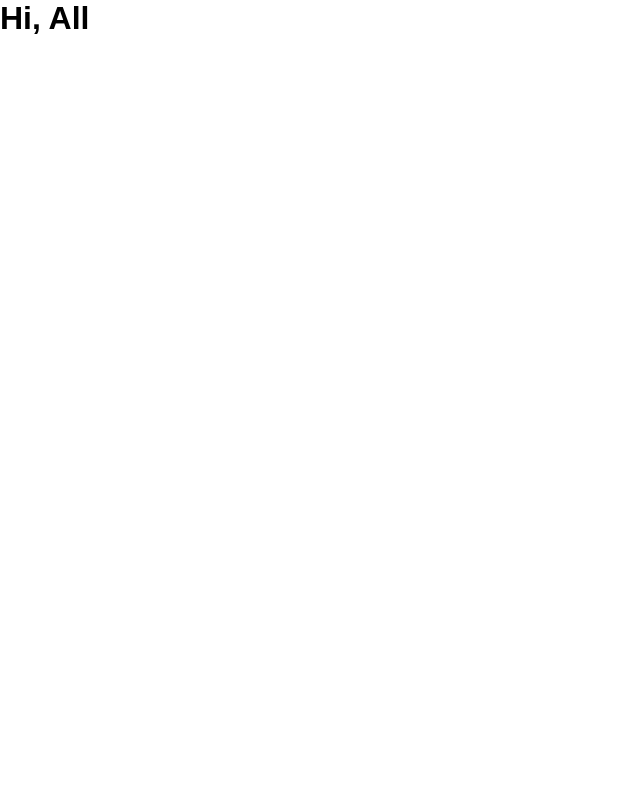
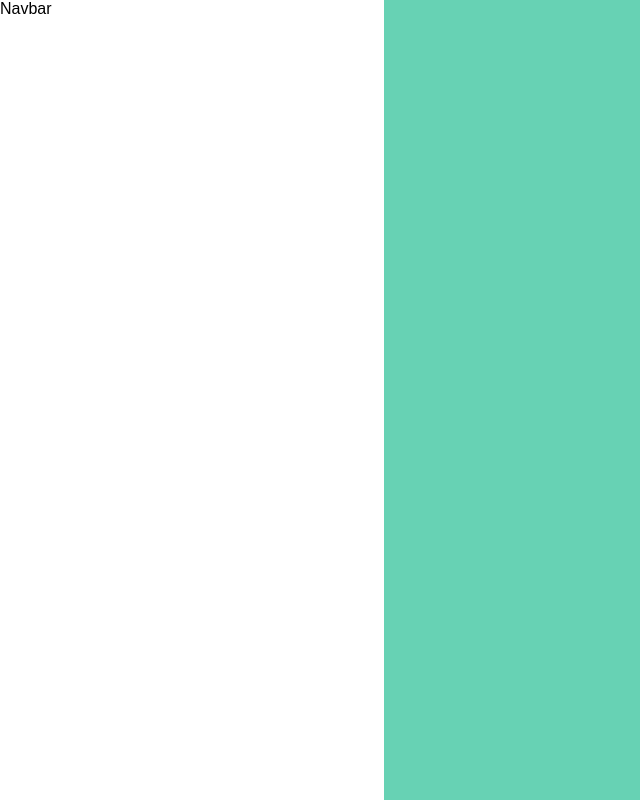
Before and after one commit to sidhant6393/Portfolio, a React (Create React App) app: page / in a window 1280 px wide. Shown: the whole page, without its empty margins (0-640 px from the left). Built offline with nearby package versions, Linux system fonts and the light colour scheme; a web font is replaced by a local one.

Commit message:
created sectionOne and navbar components only

```diff
--- a/src/App.js
+++ b/src/App.js
@@ -3,6 +3,8 @@ import Lottie from "react-lottie";
 import animationData from "./utils/preloader-animation-data.json";
 import { ThemeProvider } from "styled-components";
 import { lightTheme, darkTheme } from "./styles/theme";
+
+import { SectionOne } from "./components/SectionOne"; // temp
 
 const lottieOption = {
     loop: false,
@@ -15,7 +17,7 @@ const lottieOption = {
 
 function App() {
     const [loding, setLoding] = useState(true);
-    const [theme, setTheme] = useState(darkTheme);
+    const [theme, setTheme] = useState(lightTheme);
 
     useEffect(() => {
         setTimeout(() => {
@@ -38,7 +40,7 @@ function App() {
                     <Lottie options={lottieOption} height={300} width={300} />
                 </div>
             ) : (
-                <h1> Hi, All</h1>
+                <SectionOne />
             )}
         </ThemeProvider>
     );
--- /dev/null
+++ b/src/components/Navbar.js
@@ -0,0 +1,9 @@
+import React from "react";
+
+export const Navbar = () => {
+    return (
+        <div>
+            <p>Navbar</p>
+        </div>
+    );
+};
--- /dev/null
+++ b/src/components/SectionOne.js
@@ -0,0 +1,26 @@
+import styled from "styled-components";
+import { Navbar } from "./Navbar";
+
+const SectionContainer = styled.div`
+    height: 100vh;
+    position: relative;
+
+    .fixed-box {
+        position: absolute;
+        height: 100%;
+        width: 70%;
+        top: 0;
+        right: 0;
+        z-index: -1;
+        background: ${(props) => props.theme.primary};
+    }
+`;
+
+export const SectionOne = () => {
+    return (
+        <SectionContainer>
+            <Navbar />
+            <div className="fixed-box"></div>
+        </SectionContainer>
+    );
+};
--- a/src/styles/GlobalStyles.js
+++ b/src/styles/GlobalStyles.js
@@ -10,4 +10,8 @@ export const GlobalStyles = createGlobalStyle`
         font-family: 'Jaldi', sans-serif;
     }
 
+    body{
+        overflow-x: hidden;
+    }
+
 `;
```
